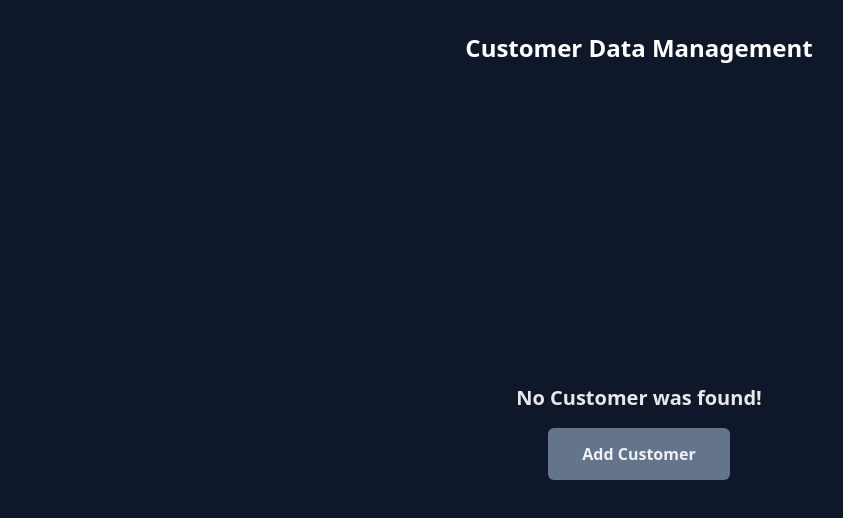
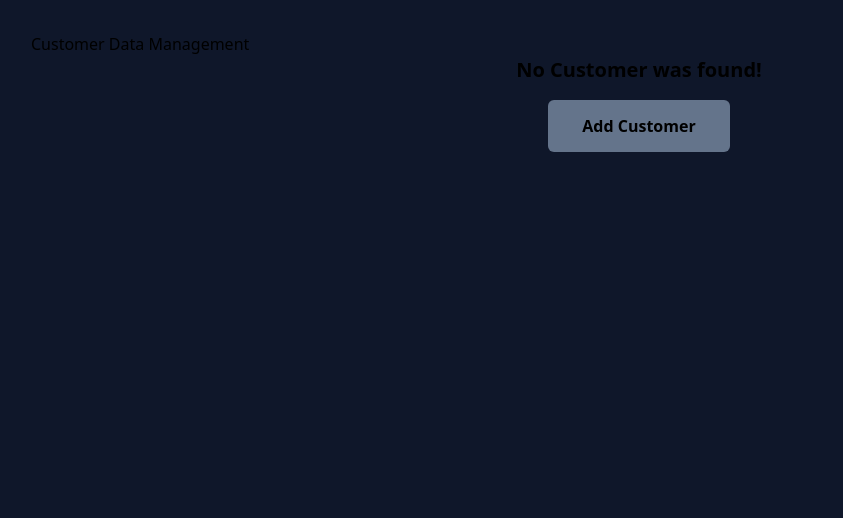
Before and after one commit to AnmolSinghSodlan/Internship-Project, a Next.js app: page / in a window 1280 px wide. Shown: the top 518 px of the page, without its empty margins (1-844 px from the left). Built offline with nearby package versions, Linux system fonts and the light colour scheme.

Commit message:
Update globals.css

```diff
--- a/app/globals.css
+++ b/app/globals.css
@@ -1,14 +1,6 @@
 @tailwind base;
 @tailwind components;
 @tailwind utilities;
-
-section {
-  @apply h-full w-full text-white/90;
-}
-
-h1 {
-  @apply text-center text-white font-semibold text-2xl;
-}
 
 a,
 button {
```
